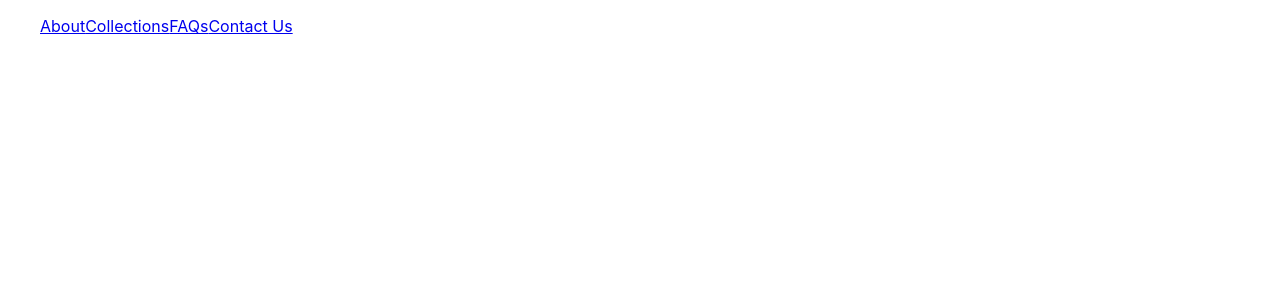
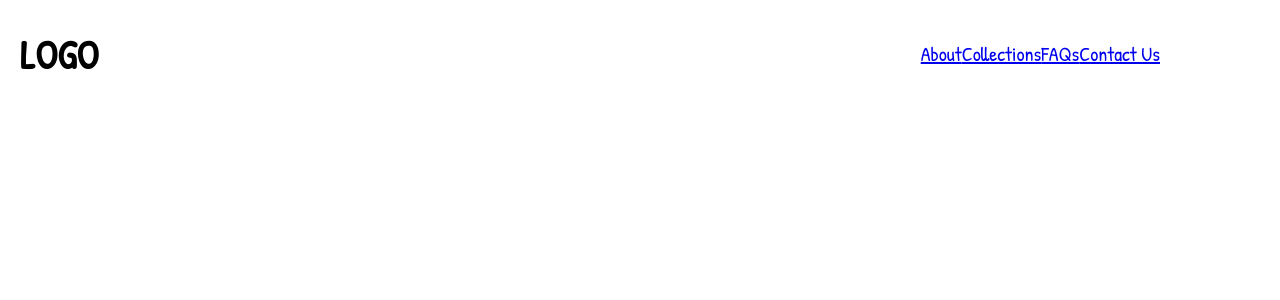
Before and after one commit to crystallo/party-bee, a React (Create React App) app: page / in a window 1280 px wide. Shown: the top 300 px of the page. Built offline with nearby package versions, Linux system fonts and the light colour scheme.

Commit message:
updated style - mainly the contact us page

```diff
--- a/public/index.html
+++ b/public/index.html
@@ -24,7 +24,9 @@
       work correctly both with client-side routing and a non-root public URL.
       Learn how to configure a non-root public URL by running `npm run build`.
     -->
-    <title>React App</title>
+    <link rel="preconnect" href="https://fonts.gstatic.com">
+    <link href="https://fonts.googleapis.com/css2?family=Patrick+Hand&display=swap" rel="stylesheet">
+    <title>Party Bee Bounce House</title>
   </head>
   <body>
     <noscript>You need to enable JavaScript to run this app.</noscript>
--- a/src/components/about/index.js
+++ b/src/components/about/index.js
@@ -1,9 +1,9 @@
 const About = () => {
   return (
-    <div className="about">
+    <section className="about">
       <h1>About</h1>
       <p className="about-body">wordsssssss</p>
-    </div>
+    </section>
   )
 }
 
--- a/src/components/contactus/index.js
+++ b/src/components/contactus/index.js
@@ -3,6 +3,8 @@ import DatePicker from "react-datepicker";
 import "react-datepicker/dist/react-datepicker.css";
 import emailjs from 'emailjs-com';
 import apiKeys from '../../constants/apikeys';
+
+import './style.css';
 
 const ContactUs = () => {
   const [name, setName] = useState('');
@@ -26,7 +28,7 @@ const ContactUs = () => {
   return (
     <section className="contact-us">
       <h2>Contact Us</h2>
-      <form onSubmit={handleSubmit}>
+      <form className="contact-us-form" onSubmit={handleSubmit}>
         <label for="name">Name</label>
         <input
           name="name"
@@ -68,6 +70,7 @@ const ContactUs = () => {
           type="text"
           value={message}
           onChange={e => setMessage(e.target.value)}
+          rows="5"
         />
 
         <button type="submit">Submit</button>
--- /dev/null
+++ b/src/components/contactus/style.css
@@ -0,0 +1,15 @@
+.contact-us-form {
+  display: flex;
+  flex-direction: column;
+  justify-content: space-between;
+  width: 570px;
+  max-width: 80%;
+  padding: 3em;
+  border-radius: 25px;
+  box-shadow: 0 0 5px lightgrey;
+}
+
+label {
+  text-transform: uppercase;
+  letter-spacing: 1.5px;
+}
--- a/src/components/header/index.js
+++ b/src/components/header/index.js
@@ -1,7 +1,10 @@
 import { Link } from 'react-router-dom';
+import './style.css'
 
 const Header = () => {
   return (
+    <div className="header">
+      <h1>LOGO</h1>
       <nav className="nav">
         <ul className="nav_Linkst">
           <Link className="nav_item" to="/about">About</Link>
@@ -10,6 +13,7 @@ const Header = () => {
           <Link className="nav_item" to="/contactus">Contact Us</Link>
         </ul>
       </nav>
+    </div>
   )
 }
 
--- /dev/null
+++ b/src/components/header/style.css
@@ -0,0 +1,18 @@
+.header {
+  display: flex;
+  flex-flow: row;
+  align-items: center;
+  justify-content: space-between;
+  padding: 0 1em;
+}
+
+nav {
+  padding: 1em 5em;
+  display: flex;
+  flex-flow: row;
+  justify-content: space-evenly;
+}
+
+Link {
+  padding: 1em;
+}
--- a/src/index.css
+++ b/src/index.css
@@ -3,11 +3,51 @@ body {
   font-family: -apple-system, BlinkMacSystemFont, 'Segoe UI', 'Roboto', 'Oxygen',
     'Ubuntu', 'Cantarell', 'Fira Sans', 'Droid Sans', 'Helvetica Neue',
     sans-serif;
+  font-family: 'Patrick Hand', cursive;
+  font-size: 20px;
   -webkit-font-smoothing: antialiased;
   -moz-osx-font-smoothing: grayscale;
 }
+
+button {
+  border: 0px;
+  padding: 1em;
+  font-size: 1rem;
+}
+
+textarea,
+input {
+  border: 0px;
+  margin: .25em 0 1em;
+  padding: .25em 0 0 0;
+  border-bottom: 3.5px solid lightgrey;
+  font-family: inherit;
+  font-size: 1em;
+}
+
+label {
+  font-style: bold;
+}
+
+textarea {
+  resize: none;
+}
+
+textarea:focus,
+input:focus {
+  outline: none;
+  border-bottom: 3px solid gold;
+}
+
 
 code {
   font-family: source-code-pro, Menlo, Monaco, Consolas, 'Courier New',
     monospace;
 }
+
+section {
+  display: flex;
+  flex-direction: column;
+  box-sizing: border-box;
+  align-items: center;
+}
```
